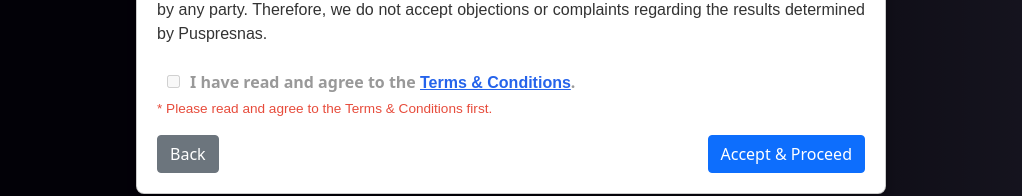
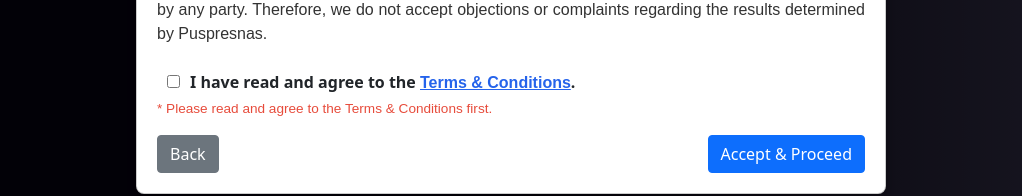
Before and after one commit to iysaofficial/WSEEC-Registration, a Next.js app: page /homeindo in a window 1280 px wide. Both pictures are taken after a click on the link "ONLINE COMPETITION". Shown: the part 546-742 px from the top of the page, without its empty margins (129-1151 px from the left). Built offline with nearby package versions, Linux system fonts and the light colour scheme.

Commit message:
UP T&C checkbox

```diff
--- a/pages/homeindo.jsx
+++ b/pages/homeindo.jsx
@@ -82,16 +82,15 @@ function HomeIndo() {
                 type="checkbox"
                 id="terms"
                 checked={termsAccepted}
-                disabled={!hasViewedTerms}
                 onChange={(e) => setTermsAccepted(e.target.checked)}
               />
-              <label htmlFor="terms" style={{ color: !hasViewedTerms ? "#999" : "inherit" }}>
+              <label htmlFor="terms">
                   I have read and agree to the{" "}
                   <a href="#" style={{ color: "#2563eb" }} onClick={(e) => { e.preventDefault(); handleViewTerms(); }}>
                     Terms & Conditions
                   </a>.
                 </label>
-              {!hasViewedTerms && (
+              {!termsAccepted && (
                 <p style={{ color: "#e74c3c", fontSize: "0.85rem", marginTop: "4px" }}>
                   * Please read and agree to the Terms & Conditions first.
                 </p>
--- a/pages/homeinter.jsx
+++ b/pages/homeinter.jsx
@@ -86,16 +86,15 @@ function HomeInter() {
                 type="checkbox"
                 id="terms"
                 checked={termsAccepted}
-                disabled={!hasViewedTerms}
                 onChange={(e) => setTermsAccepted(e.target.checked)}
               />
-              <label htmlFor="terms" style={{ color: !hasViewedTerms ? "#999" : "inherit" }}>
+              <label htmlFor="terms">
                   I have read and agree to the{" "}
                   <a href="#" style={{ color: "#2563eb" }} onClick={(e) => { e.preventDefault(); handleViewTerms(); }}>
                     Terms & Conditions
                   </a>.
                 </label>
-              {!hasViewedTerms && (
+              {!termsAccepted && (
                 <p style={{ color: "#e74c3c", fontSize: "0.85rem", marginTop: "4px" }}>
                   * Please read and agree to the Terms & Conditions first.
                 </p>
```
